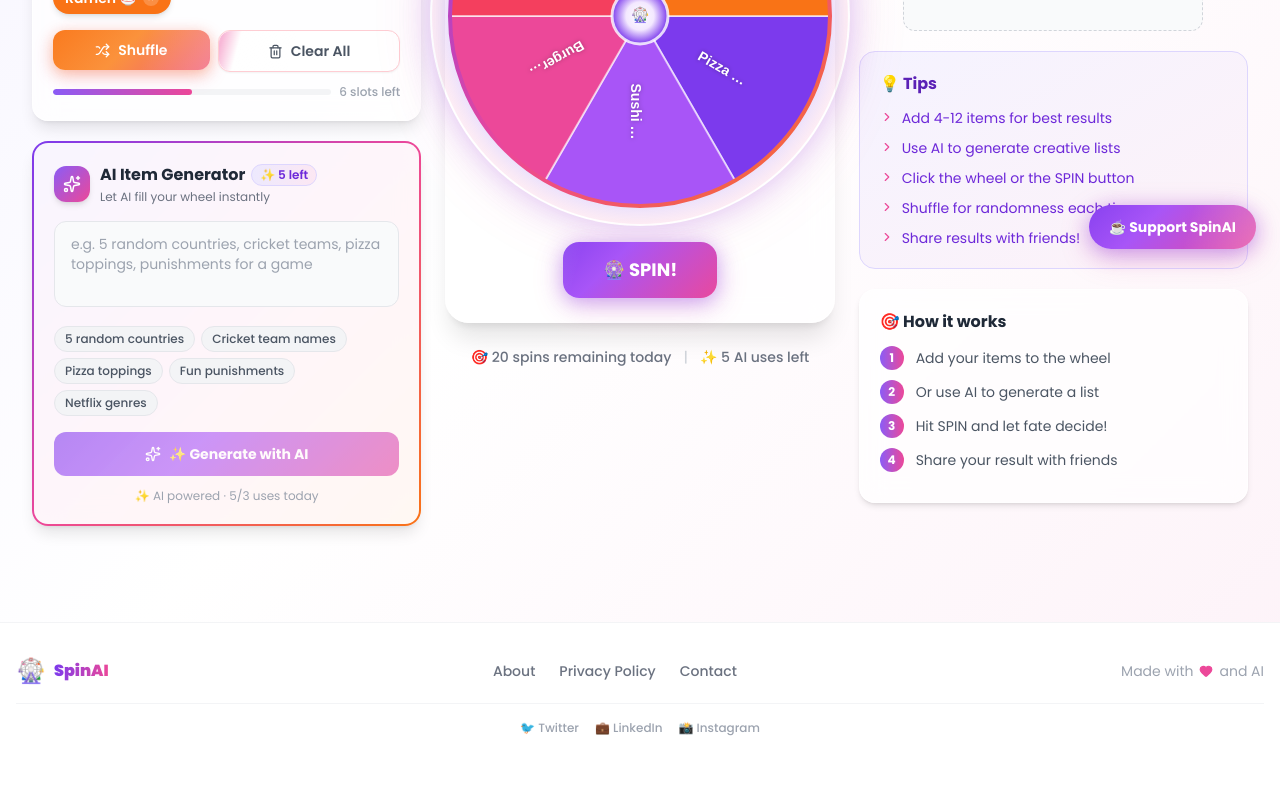
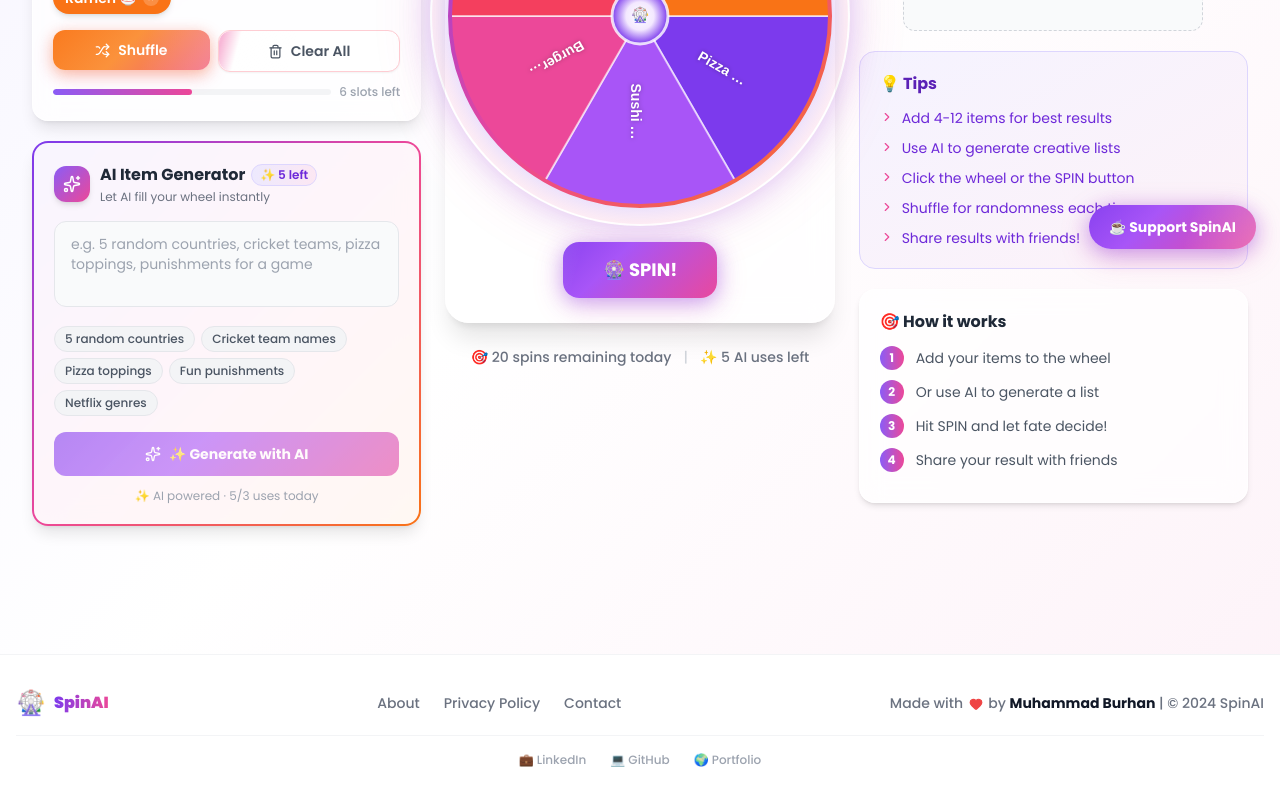
Before and after one commit to coddies/Spin-Ai, a React (Vite) app: page / in a window 1280 px wide. Shown: the part 527-1327 px from the top of the page. Before the commit the page ends 1295 px from the top, so only its background shows below. Built offline with nearby package versions, Linux system fonts and the light colour scheme.

Commit message:
feat: added info modals (about, privacy, contact) and updated footer links

```diff
--- a/src/App.jsx
+++ b/src/App.jsx
@@ -5,6 +5,7 @@ import ItemsList from './components/ItemsList';
 import AIPanel from './components/AIPanel';
 import WinnerModal from './components/WinnerModal';
 import LimitModal from './components/LimitModal';
+import InfoModal from './components/InfoModal';
 import AdSlot from './components/AdSlot';
 import { useSpinLimit } from './hooks/useSpinLimit';
 import { fireWinnerConfetti } from './utils/confetti';
@@ -29,6 +30,7 @@ function App() {
   const [winnerIndex, setWinnerIndex] = useState(null);
   const [showWinnerModal, setShowWinnerModal] = useState(false);
   const [limitModal, setLimitModal] = useState(null); // 'spin' | 'ai' | 'interstitial' | null
+  const [infoModalOpen, setInfoModalOpen] = useState(null); // 'about' | 'privacy' | 'contact' | null
   const [history, setHistory] = useState([]);
   const [spinCount, setSpinCount] = useState(0);
 
@@ -280,9 +282,9 @@ function App() {
       </main>
 
       {/* Footer */}
-      <footer className="bg-white border-t border-gray-100 py-8 px-4">
+      <footer className="bg-white border-t border-gray-100 py-8 px-4 mt-8">
         <div className="max-w-7xl mx-auto">
-          <div className="flex flex-col md:flex-row items-center justify-between gap-4">
+          <div className="flex flex-col md:flex-row items-center justify-between gap-6">
             <div className="flex items-center gap-2">
               <span className="text-2xl">🎡</span>
               <span className="font-black bg-gradient-to-r from-violet-600 to-pink-500 bg-clip-text text-transparent">
@@ -291,34 +293,48 @@ function App() {
             </div>
             <nav className="flex flex-wrap items-center justify-center gap-4 sm:gap-6">
               {[
-                { label: 'About', href: '#' },
-                { label: 'Privacy Policy', href: '#' },
-                { label: 'Contact', href: '#' },
-              ].map(({ label, href }) => (
-                <a
+                { label: 'About', type: 'about' },
+                { label: 'Privacy Policy', type: 'privacy' },
+                { label: 'Contact', type: 'contact' },
+              ].map(({ label, type }) => (
+                <button
                   key={label}
-                  href={href}
-                  className="text-sm text-gray-500 hover:text-violet-600 transition-colors font-medium"
+                  onClick={() => setInfoModalOpen(type)}
+                  className="text-sm text-gray-500 hover:text-violet-600 transition-colors font-medium bg-transparent border-none cursor-pointer"
                 >
                   {label}
-                </a>
+                </button>
               ))}
             </nav>
-            <p className="text-sm text-gray-400 flex items-center gap-1.5">
-              Made with <Heart size={14} className="text-pink-500 fill-pink-500" /> and AI
+            <p className="text-sm text-gray-500 font-medium">
+              Made with <Heart size={14} className="inline text-red-500 fill-red-500 mx-0.5" /> by <strong className="text-gray-900">Muhammad Burhan</strong> | © 2024 SpinAI
             </p>
           </div>
-          <div className="mt-4 pt-4 border-t border-gray-100 flex justify-center gap-4">
-            {/* Social icon placeholders */}
-            {['🐦 Twitter', '💼 LinkedIn', '📸 Instagram'].map((s) => (
-              <a
-                key={s}
-                href="#"
-                className="text-xs text-gray-400 hover:text-violet-600 transition-colors font-medium"
-              >
-                {s}
-              </a>
-            ))}
+          <div className="mt-4 pt-4 border-t border-gray-100 flex justify-center gap-6">
+            <a
+              href="https://www.linkedin.com/in/muhammad-burhan-73a81b27b/"
+              target="_blank"
+              rel="noopener noreferrer"
+              className="text-xs text-gray-400 hover:text-blue-600 transition-colors font-medium flex items-center gap-1.5"
+            >
+              💼 LinkedIn
+            </a>
+            <a
+              href="https://github.com/coddies"
+              target="_blank"
+              rel="noopener noreferrer"
+              className="text-xs text-gray-400 hover:text-gray-900 transition-colors font-medium flex items-center gap-1.5"
+            >
+              💻 GitHub
+            </a>
+            <a
+              href="https://yourportfolio.com"
+              target="_blank"
+              rel="noopener noreferrer"
+              className="text-xs text-gray-400 hover:text-violet-600 transition-colors font-medium flex items-center gap-1.5"
+            >
+              🌍 Portfolio
+            </a>
           </div>
         </div>
       </footer>
@@ -385,6 +401,14 @@ function App() {
           }}
         />
       )}
+
+      {/* Info Pages Modal (About, Privacy, Contact) */}
+      {infoModalOpen && (
+        <InfoModal
+          type={infoModalOpen}
+          onClose={() => setInfoModalOpen(null)}
+        />
+      )}
     </div>
   );
 }
--- /dev/null
+++ b/src/components/InfoModal.jsx
@@ -0,0 +1,110 @@
+import React from 'react';
+import { X, User, Heart, Shield, Mail } from 'lucide-react';
+
+const InfoModal = ({ type, onClose }) => {
+  const content = {
+    about: {
+      title: 'About SpinAI',
+      icon: <User className="text-violet-500" size={24} />,
+      body: (
+        <div className="space-y-4 text-gray-600 text-sm leading-relaxed">
+          <p>
+            SpinAI was built by <strong className="text-gray-900">Muhammad Burhan</strong>, a developer passionate about making everyday decisions fun and effortless.
+          </p>
+          <p>
+            This tool was created to eliminate the hassle of manually adding items to a wheel spinner — just type your topic and let AI do the work.
+          </p>
+          <div className="pt-4 border-t border-gray-100 flex flex-col gap-2">
+            <span className="font-semibold text-gray-900 mb-1">Connect with me:</span>
+            <a href="https://www.linkedin.com/in/muhammad-burhan-73a81b27b/" target="_blank" rel="noopener noreferrer" className="text-violet-600 hover:text-violet-700 underline underline-offset-2">
+              LinkedIn
+            </a>
+            <a href="https://github.com/coddies" target="_blank" rel="noopener noreferrer" className="text-violet-600 hover:text-violet-700 underline underline-offset-2">
+              GitHub (coddies)
+            </a>
+          </div>
+        </div>
+      )
+    },
+    privacy: {
+      title: 'Privacy Policy',
+      icon: <Shield className="text-pink-500" size={24} />,
+      body: (
+        <ul className="space-y-3 text-gray-600 text-sm leading-relaxed list-disc pl-4 marker:text-gray-300">
+          <li>We do not collect or store any personal information.</li>
+          <li>Daily spin limits are stored locally in your browser (localStorage) and never sent to our servers.</li>
+          <li>We use Google AdSense which may use cookies for personalized ads. See Google Privacy Policy for details.</li>
+          <li>We use Groq API for AI generation — your prompts are sent to Groq servers for processing only.</li>
+          <li>We do not sell any data to third parties.</li>
+          <li className="pt-2 list-none -ml-4 font-medium text-gray-900">
+            For questions contact: <a href="mailto:youremail@gmail.com" className="text-violet-600 hover:underline">youremail@gmail.com</a>
+          </li>
+        </ul>
+      )
+    },
+    contact: {
+      title: 'Contact Us',
+      icon: <Mail className="text-orange-500" size={24} />,
+      body: (
+        <div className="flex flex-col gap-4 text-gray-600 text-sm">
+          <div className="bg-orange-50 p-4 rounded-xl border border-orange-100 flex flex-col gap-1 items-center text-center">
+            <span className="text-xs font-bold text-orange-600 uppercase tracking-wide">Email</span>
+            <a href="mailto:youremail@gmail.com" className="text-base font-medium text-gray-900 hover:text-orange-600 transition-colors">
+              youremail@gmail.com
+            </a>
+            <span className="text-xs text-orange-500 mt-1">Response time: within 24 hours</span>
+          </div>
+
+          <div className="flex flex-col gap-2 mt-2">
+            <h3 className="font-semibold text-gray-900">Social Profiles</h3>
+            <a href="https://www.linkedin.com/in/muhammad-burhan-73a81b27b/" target="_blank" rel="noopener noreferrer" className="flex items-center gap-2 hover:text-violet-600 transition-colors">
+              💼 LinkedIn
+            </a>
+            <a href="https://github.com/coddies" target="_blank" rel="noopener noreferrer" className="flex items-center gap-2 hover:text-violet-600 transition-colors">
+              💻 GitHub
+            </a>
+          </div>
+        </div>
+      )
+    }
+  };
+
+  const { title, icon, body } = content[type] || content.about;
+
+  return (
+    <div className="fixed inset-0 z-50 flex items-center justify-center p-4">
+      {/* Backdrop */}
+      <div className="absolute inset-0 bg-black/40 backdrop-blur-sm" onClick={onClose} />
+
+      {/* Modal */}
+      <div className="relative z-10 bg-white rounded-3xl shadow-2xl max-w-md w-full overflow-hidden animate-fade-in">
+        <div className="flex items-center justify-between p-6 border-b border-gray-100 bg-gray-50/50">
+          <div className="flex items-center gap-3">
+            <div className="p-2 bg-white rounded-xl shadow-sm border border-gray-100">
+              {icon}
+            </div>
+            <h2 className="text-xl font-bold text-gray-900">{title}</h2>
+          </div>
+          <button
+            onClick={onClose}
+            className="w-8 h-8 rounded-full bg-white border border-gray-200 hover:bg-gray-100 flex items-center justify-center transition-colors text-gray-500 shadow-sm"
+          >
+            <X size={16} />
+          </button>
+        </div>
+
+        <div className="p-6">
+          {body}
+        </div>
+
+        <div className="p-4 bg-gray-50 border-t border-gray-100 text-center">
+          <button onClick={onClose} className="text-sm font-semibold text-gray-600 hover:text-gray-900 transition-colors">
+            Close
+          </button>
+        </div>
+      </div>
+    </div>
+  );
+};
+
+export default InfoModal;
```
